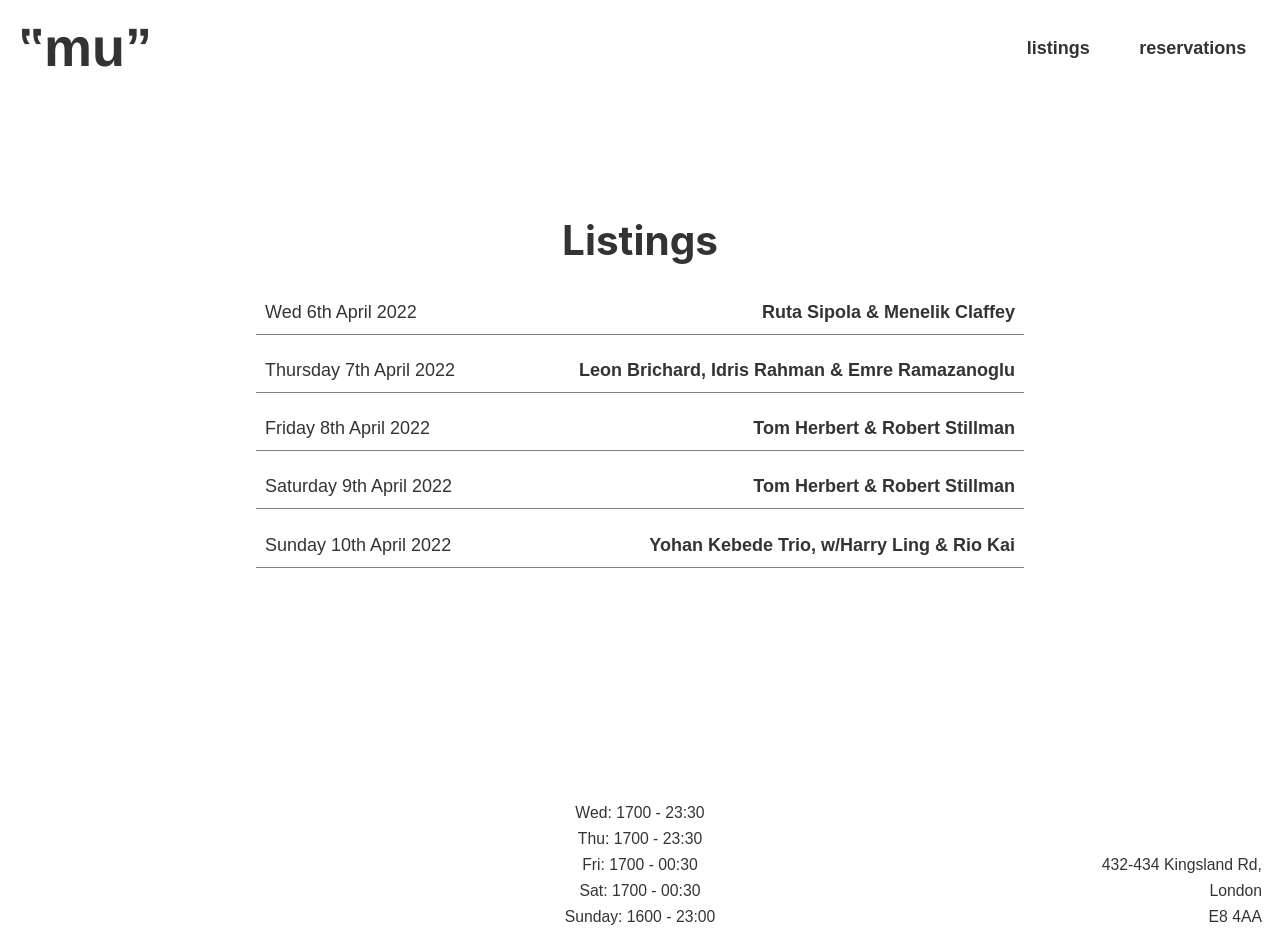
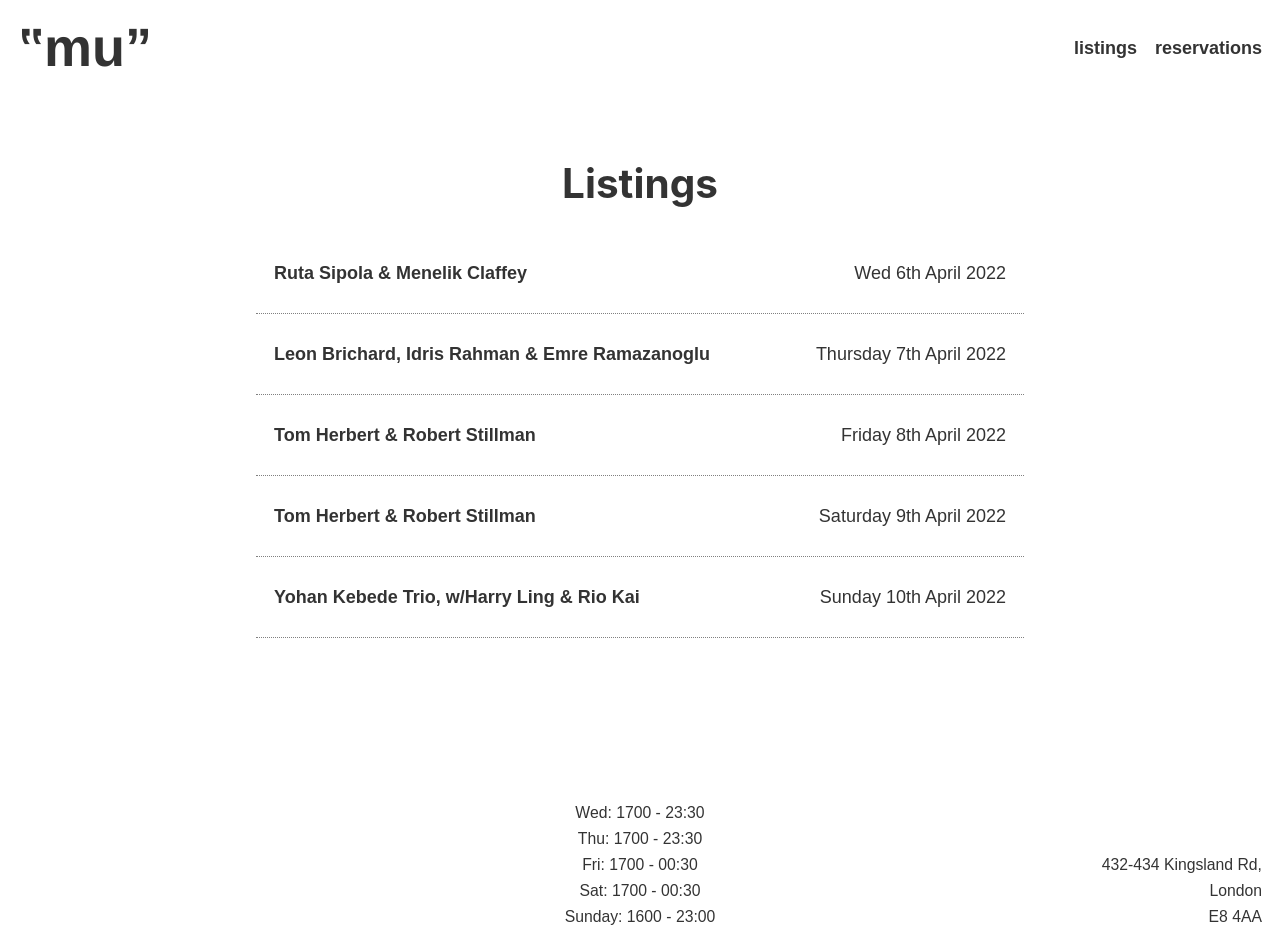
Before and after one commit to tomwrankmore/mu, a Gatsby site: page /listings in a window 1280 px wide. Built offline with nearby package versions, Linux system fonts and the light colour scheme; Gatsby itself is replaced by a stand-in of ours.

Commit message:
fixed up listings and homepage image position

```diff
--- a/src/components/header.js
+++ b/src/components/header.js
@@ -50,7 +50,7 @@ const NavList = styled.ul`
 `
 
 const NavLink = styled.a`
-    padding: 0.5rem 0.875rem;
+    padding: 0;
     border-radius: 5px;
     background-color: #fff;
     display: block;
@@ -62,7 +62,7 @@ const NavLink = styled.a`
 `
 
 const StyledLink = styled(Link)`
-    padding: 0.5rem 0.875rem;
+    padding: 0;
     border-radius: 5px;
     background-color: #fff;
     display: block;
--- a/src/components/landing-masthead/index.js
+++ b/src/components/landing-masthead/index.js
@@ -11,6 +11,7 @@ const mastHeadStyles = {
     display: 'flex',
     alignItems: 'center',
     justifyContent: 'center',
+    backgroundPosition: '0 70px'
 }
 
 const HeroWrapper = styled.div`
--- a/src/pages/listings.js
+++ b/src/pages/listings.js
@@ -31,9 +31,10 @@ const Listings = styled.ul`
 const Listing = styled.li`
   display: flex;
   justify-content: space-between;
-  padding: 0.5rem;
-  border-bottom: solid 1px gray;
+  padding: 1.5rem 1rem;
+  border-bottom: dotted 1px gray;
   flex-direction: column;
+  margin: 0;
   @media ${device.mediaMinMedium} {
     flex-direction: row;
   }
@@ -46,14 +47,15 @@ const ListingsTitle = styled.h1`
 const Date = styled.span`
   text-align: center;
   @media ${device.mediaMinMedium} {
-    text-align: left;
+    text-align: right;
   }
 `
 const Artist = styled.span`
   text-align: center;
   font-weight: bold;
   @media ${device.mediaMinMedium} {
-    text-align: right;
+    text-align: left;
+    margin-right: 1rem;
   }
 `
 
@@ -65,24 +67,24 @@ const SecondPage = () => (
         <ListingsTitle>Listings</ListingsTitle>
         <Listings>
           <Listing>
+              <Artist>Ruta Sipola &amp; Menelik Claffey</Artist>
               <Date>Wed 6th April 2022</Date>
-              <Artist>Ruta Sipola &amp; Menelik Claffey</Artist>
             </Listing>
           <Listing>
+            <Artist> Leon Brichard, Idris Rahman &amp; Emre Ramazanoglu</Artist>
             <Date>Thursday 7th April 2022</Date>
-            <Artist> Leon Brichard, Idris Rahman &amp; Emre Ramazanoglu</Artist>
           </Listing>
           <Listing>
+            <Artist> Tom Herbert &amp; Robert Stillman</Artist>
             <Date>Friday 8th April 2022</Date>
-            <Artist> Tom Herbert &amp; Robert Stillman</Artist>
           </Listing>
           <Listing>
+            <Artist>Tom Herbert &amp; Robert Stillman</Artist>
             <Date>Saturday 9th April 2022</Date>
-            <Artist>Tom Herbert &amp; Robert Stillman</Artist>
           </Listing>
           <Listing>
+            <Artist>Yohan Kebede Trio, w/Harry Ling &amp; Rio Kai</Artist>
             <Date>Sunday 10th April 2022</Date>
-            <Artist>Yohan Kebede Trio, w/Harry Ling &amp; Rio Kai</Artist>
           </Listing>
         </Listings>
       </ListingsContent>
```
